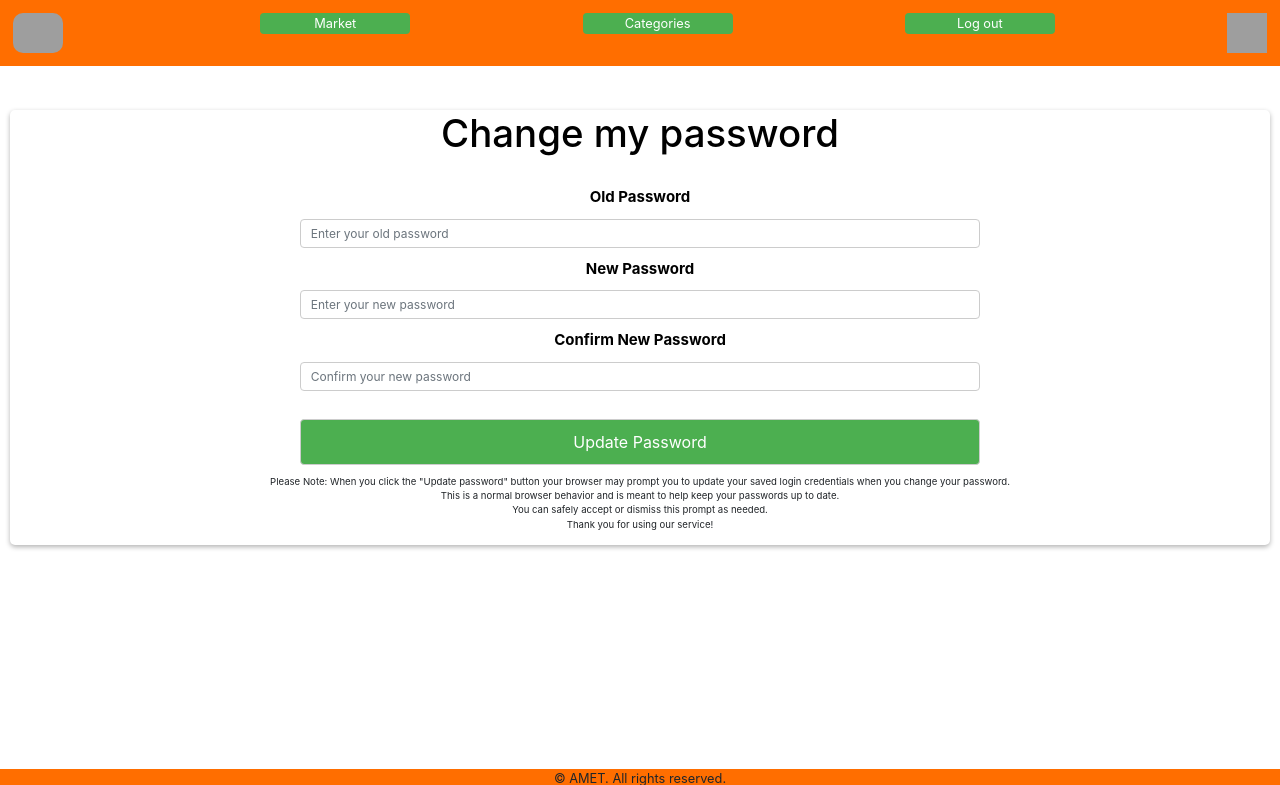
After one commit to Bikilaketema/AMET-V2.0, a Flask app: page /change_password in a window 1280 px wide. The commit adds this page. Shown: the top 785 px of the page. Run offline with Flask 3, Linux system fonts and the light colour scheme; a user stored in the database is signed in; some libraries are stand-ins or nearby versions; grey boxes are pictures that could not be loaded.

Commit message:
Added change password functionality and improved update my info functionality

```diff
--- a/packages/forms.py
+++ b/packages/forms.py
@@ -2,6 +2,7 @@ from flask_wtf import FlaskForm
 from wtforms import StringField, PasswordField, DateField, SubmitField, EmailField, IntegerField
 from wtforms.validators import Email,EqualTo,Length,DataRequired,ValidationError, Regexp
 from packages.models import User
+from flask_login import current_user
 
 
 class SignupForm(FlaskForm):
@@ -68,45 +69,50 @@ class DeleteAccountForm(FlaskForm):
     delete = SubmitField(label="Yes, I am sure!")
 
 class UpdateInfoForm(FlaskForm):
-    def validate_username(self,username_to_check):
-        user = User.query.filter_by(username=username_to_check.data).first()
-        if user:
-            raise ValidationError('Username already exist! Please try a different username.')
+    edit = SubmitField(label="Update my profile")
 
-    def validate_email(self,email_to_check):
-        email = User.query.filter_by(email=email_to_check.data).first()
-        if email:
-            raise ValidationError('There is already an account with the email address.'
-                                  'Please try different email address!')
-
-    def validate_phone(self,phone_to_check):
-        phone = User.query.filter_by(phone=phone_to_check.data).first()
-        if phone:
-            raise ValidationError('There is already an account with the Phone number you entered..'
-                                  'Please try different phone number!')
-
-
-    edit = SubmitField(label="Update my profile")
     username = StringField(
-    label="Username",
-    validators=[
-        DataRequired(message="Username is required."),
-        Length(min=2, max=20, message="Username must be between 2 and 20 characters."),
-        Regexp(r'^[A-Z][a-zA-Z]*$', message="Username must start with a capital letter and contain only letters.")
-    ]
-)
+        label="Username",
+        validators=[
+            DataRequired(message="Username is required."),
+            Length(min=2, max=20, message="Username must be between 2 and 20 characters."),
+            Regexp(r'^[A-Z][a-zA-Z]*$', message="Username must start with a capital letter and contain only letters.")
+        ]
+    )
     email = EmailField(label="Email Address",
-    validators=[Email(),
-                DataRequired()])
+                       validators=[Email(), DataRequired()])
 
     phone = StringField(label="Phone Number",
-        validators=[
-        DataRequired(message="The phone number field can not be empty!"),
-        Regexp(
-            r"^(?:[1-9]\d{0,8}|9)$",
-            message="You entered an existing phone number or a bad phone number. Phone number must be a number between 1-0 and 9 digits. It must be without zero"
-        )
-    ])
+                        validators=[
+                            DataRequired(message="The phone number field cannot be empty!"),
+                            Regexp(
+                                r"^(?:[1-9]\d{0,8}|9)$",
+                                message="Phone number must be a number between 1-9 and 9 digits. It must be without zero"
+                            )
+                        ])
 
-    budget = IntegerField(label="Enter your budget",
-    validators=[DataRequired("Please enter your budget!")])
+    budget = IntegerField(label="Enter your budget", validators=[DataRequired("Please enter your budget!")])
+
+    def validate_username(self, username_to_check):
+        if username_to_check.data != current_user.username:  # Skip validation if username matches current user's username
+            user = User.query.filter_by(username=username_to_check.data).first()
+            if user:
+                raise ValidationError('Username already exists! Please try a different username.')
+
+    def validate_email(self, email_to_check):
+        if email_to_check.data != current_user.email:  # Skip validation if email matches current user's email
+            email = User.query.filter_by(email=email_to_check.data).first()
+            if email:
+                raise ValidationError('There is already an account with the email address. Please try a different email address!')
+
+    def validate_phone(self, phone_to_check):
+        if phone_to_check.data != current_user.phone:  # Skip validation if phone number matches current user's phone number
+            phone = User.query.filter_by(phone=phone_to_check.data).first()
+            if phone:
+                raise ValidationError('There is already an account with the phone number you entered. Please try a different phone number!')
+
+class ChangePasswordForm(FlaskForm):
+    old_password = PasswordField('Old Password', validators=[DataRequired()])
+    new_password = PasswordField('New Password', validators=[DataRequired(), Length(min=6)])
+    confirm_password = PasswordField('Confirm New Password', validators=[DataRequired(), EqualTo('new_password')])
+    confirm = SubmitField('Update Password')
--- a/packages/routes.py
+++ b/packages/routes.py
@@ -1,9 +1,10 @@
 from flask import render_template, redirect,url_for,flash, request
-from packages import app
+from packages import app,bcrypt
 from packages import db
-from packages.forms import SignupForm, LoginForm, PurchaseItemForm, UpdateInfoForm, DeleteAccountForm
+from packages.forms import SignupForm, LoginForm, PurchaseItemForm, UpdateInfoForm, DeleteAccountForm, ChangePasswordForm
 from packages.models import Product, Category, User
 from flask_login import login_user,login_required,logout_user,current_user
+from flask_bcrypt import check_password_hash, generate_password_hash
 
 
 # route to display the homepage of the website
@@ -139,6 +140,24 @@ def dashboard():
 def update_info():
     update_info = UpdateInfoForm()
 
+    # Check if the user already has a username, and set the default value accordingly
+    if not update_info.username.data:
+        update_info.username.data = current_user.username
+
+    # Check if the user already has a phone number, and set the default value accordingly
+    if not update_info.phone.data:
+        update_info.phone.data = current_user.phone
+
+    # Check if the user already has an email address, and set the default value accordingly
+    if not update_info.email.data:
+        update_info.email.data = current_user.email
+
+    # Check if the user already has a budget value, and set the default value accordingly
+    if not update_info.budget.data:
+        update_info.budget.data = current_user.budget
+
+
+
     if update_info.validate_on_submit():
         # Get the current user's ID
         user_id = current_user.id
@@ -166,7 +185,26 @@ def update_info():
 
     return render_template('update_profile.html', update_info=update_info)
 
+@app.route('/change_password', methods=['GET', 'POST'])
+@login_required
+def change_password():
+    form = ChangePasswordForm()
 
+    if form.validate_on_submit():
+        # Check if the old password provided matches the current user's password
+        if form.old_password.data == form.new_password.data:
+            flash('New password must be different from the old password.', 'danger')
+
+        elif not bcrypt.check_password_hash(current_user.password_hash, form.old_password.data):
+            flash('Incorrect old password. Please try again.', 'danger')
+        else:
+            # Update the user's password with the new password
+            current_user.password_hash = bcrypt.generate_password_hash(form.new_password.data).decode('utf-8')
+            db.session.commit()
+            flash('Password updated successfully!', 'success')
+            return redirect(url_for('dashboard'))
+
+    return render_template('change_password.html', form=form)
 
 
 
--- a/packages/static/login.css
+++ b/packages/static/login.css
@@ -51,6 +51,10 @@ h1 {
     background-color: #1a5a1d;
   }
 
+  .login-label  {
+    font-size: 15px;
+  }
+
   @media (min-width: 768px) {
 
     #login-container {
--- a/packages/static/signup.css
+++ b/packages/static/signup.css
@@ -89,3 +89,7 @@ label {
   }
 
 }
+
+.signup-label  {
+  font-size: 15px;
+}
--- /dev/null
+++ b/packages/templates/change_password.html
@@ -0,0 +1,39 @@
+{% extends 'base.html' %}
+
+{% block title %}Change Password{% endblock %}
+{% block css %}
+<link href="{{ url_for('static', filename='base.css') }}" rel="stylesheet">
+<link href="{{ url_for('static', filename='signup.css') }}" rel="stylesheet">
+{% endblock %}
+
+{% block content %}
+<div id="signup-container">
+    <h1>Change my password</h1>
+
+    {% if error %}
+    <p style="color: red;">{{ error }}</p>
+    {% endif %}
+    <form method="POST" class="form-register">
+
+        {{ form.hidden_tag() }}
+
+        {{ form.old_password.label(class="signup-label") }}
+        {{ form.old_password(class="form-control",placeholder="Enter your old password") }}
+
+        {{ form.new_password.label(class="signup-label") }}
+        {{ form.new_password(class="form-control",placeholder="Enter your new password") }}
+
+        {{ form.confirm_password.label(class="signup-label") }}
+        {{ form.confirm_password(class="form-control",placeholder="Confirm your new password") }}
+
+        <br>
+        {{ form.confirm(class="signup-btn") }}
+
+        <small>Please Note: When you click the "Update password" button your browser may prompt you to
+            update your saved login credentials when you change your password.<br> This is a normal browser behavior and is meant to help keep your
+            passwords up to date.<br> You can safely accept or dismiss this prompt as needed.<br> Thank you for using our service!
+        </small>
+    </form>
+
+</div>
+{% endblock %}
--- a/packages/templates/dashboard.html
+++ b/packages/templates/dashboard.html
@@ -36,9 +36,10 @@
 </div>
 
 <button class="dashboard-button" style="margin-top: 10px;"><a href="{{ url_for('market') }}">Home</a></button>
-<button class="dashboard-button" style="margin-top: 10px;"><a href="{{ url_for('logout') }}">Logout</a></button>
 <button class="dashboard-button" data-toggle="modal" data-target="#Modal-DeleteAccount{{ current_user.username }}">Delete my account</button>
 <button class="dashboard-button"><a href="{{ url_for('update_info') }}">Update my Info</a></button>
+<button class="dashboard-button"><a href="{{ url_for('change_password') }}">Change password</a></button>
+
 
 
 
--- a/packages/templates/login.html
+++ b/packages/templates/login.html
@@ -10,13 +10,14 @@
 {% block content %}
 
 <div id="login-container">
+    <h1>Log in</h1>
     <form method="POST" class="form-register">
         {{ form.hidden_tag() }}
 
-        {{ form.username.label() }}
+        {{ form.username.label(class="login-label") }}
         {{ form.username(class="form-control",placeholder="Username") }}
 
-        {{ form.password.label() }}
+        {{ form.password.label(class="login-label") }}
         {{ form.password(class="form-control",placeholder="Enter your password") }}
 
         <br>
--- a/packages/templates/update_profile.html
+++ b/packages/templates/update_profile.html
@@ -1,9 +1,10 @@
 {% extends 'base.html' %}
 
-{% block title %}Signup{% endblock %}
+{% block title %}Update Your Information{% endblock %}
 {% block css %}
 <link href="{{ url_for('static', filename='base.css') }}" rel="stylesheet">
 <link href="{{ url_for('static', filename='signup.css') }}" rel="stylesheet">
+<link href="{{ url_for('static', filename='modal.css') }}" rel="stylesheet">
 {% endblock %}
 
 {% block content %}
```
Also changed, not shown: packages/templates/signup.html (+7 -7 lines), instance/amet.db.
